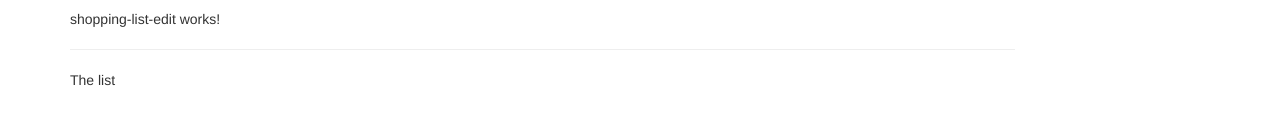
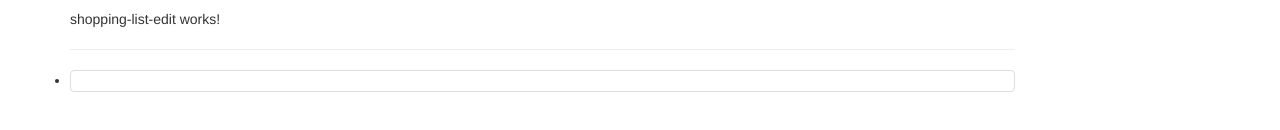
Before and after one commit to RemekGdansk/ng-complete-guide-project, an Angular app: page / in a window 1280 px wide. Shown: the part 310-440 px from the top of the page. Built offline with nearby package versions, Linux system fonts and the light colour scheme.

Commit message:
After S03L051

```diff
--- a/src/app/shopping-list/shopping-list.component.html
+++ b/src/app/shopping-list/shopping-list.component.html
@@ -2,6 +2,8 @@
   <div class="col-xs-10">
     <app-shopping-list-edit></app-shopping-list-edit>
     <hr>
-    <p>The list</p>
+    <ul class="list-group">
+      <li><a class="list-group-item" style="cursor: pointer"></a></li>
+    </ul>
   </div>
 </div>
--- a/src/app/shopping-list/shopping-list.component.ts
+++ b/src/app/shopping-list/shopping-list.component.ts
@@ -4,4 +4,8 @@
   selector: 'app-shopping-list',
   templateUrl: './shopping-list.component.html'
 })
-export class ShoppingListComponent {}
+export class ShoppingListComponent {
+
+  ingredients = [];
+
+}
```
